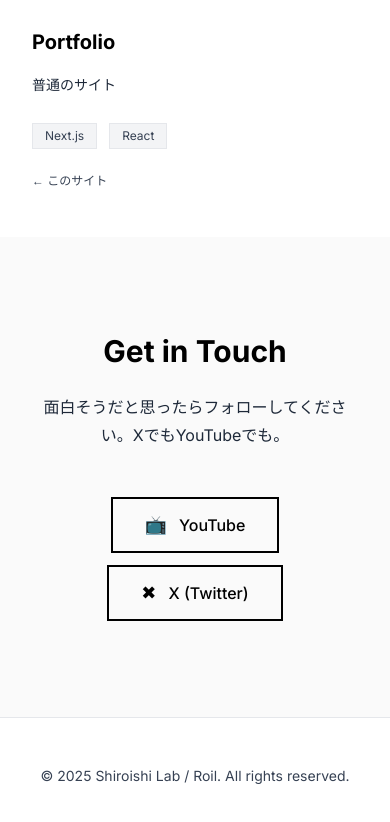
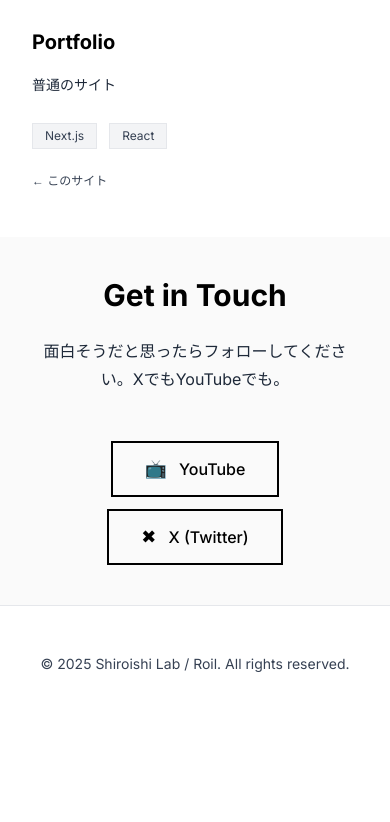
Before and after one commit to Roiril/my-portfolio, a Next.js app: page / in a window 390 px wide. Shown: the part 5779-6601 px from the top of the page. After the commit the page ends 6501 px from the top, so only its background shows below. Built offline with nearby package versions, Linux system fonts and the light colour scheme; no server answers.

Commit message:
style: Adjust padding in Contact section and refine hero background size for better responsiveness

```diff
--- a/app/components/Contact.tsx
+++ b/app/components/Contact.tsx
@@ -2,7 +2,7 @@
 
 export default function Contact() {
   return (
-    <section id="contact" className="px-8 py-24 bg-fafafa">
+    <section id="contact" className="px-8 py-10 bg-fafafa">
       <div className="max-w-3xl mx-auto text-center pointer-events-auto">
         {/* セクションヘッダー */}
         <h2 className="text-3xl sm:text-4xl font-bold text-black mb-6">
--- a/app/globals.css
+++ b/app/globals.css
@@ -31,5 +31,5 @@
 }
 
 .hero-bg {
-  background-size: clamp(400px, 50vw, 800px) !important;
+  background-size: clamp(400px, 38vw, 700px) !important;
 }
```
